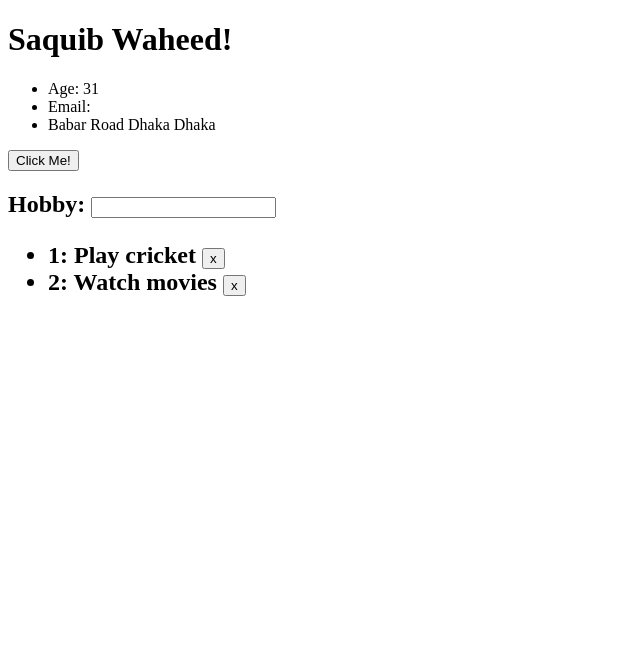
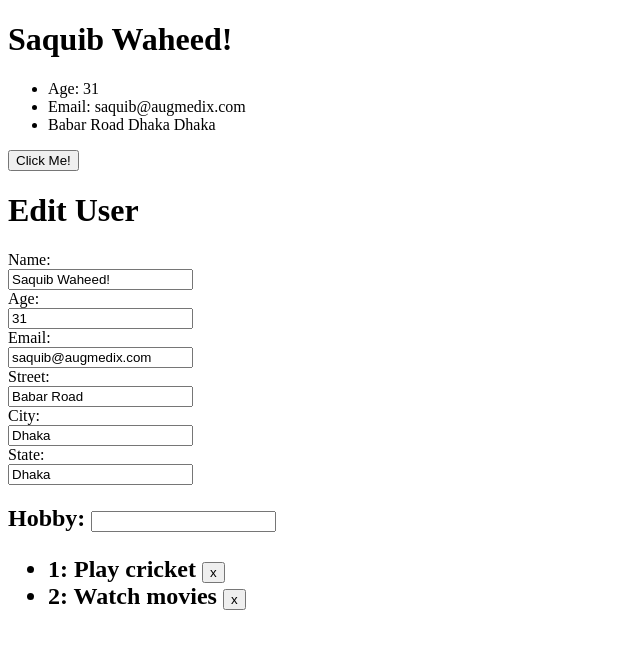
Before and after one commit to saquibw/angular-playground, an Angular app: page / in a window 1280 px wide. Shown: the top 648 px of the page, without its empty margins (0-640 px from the left). Built offline with nearby package versions, Linux system fonts and the light colour scheme.

Commit message:
Two way data binding implemented

```diff
--- a/src/app/app.module.ts
+++ b/src/app/app.module.ts
@@ -1,5 +1,6 @@
 import { BrowserModule } from '@angular/platform-browser';
 import { NgModule } from '@angular/core';
+import { FormsModule } from '@angular/forms';
 
 import { AppComponent } from './app.component';
 import { UserComponent } from './components/user/user.component';
@@ -9,7 +10,8 @@
     AppComponent, UserComponent
   ],
   imports: [//Module goes here
-    BrowserModule
+    BrowserModule,
+    FormsModule
   ],
   providers: [],//Service goes here
   bootstrap: [AppComponent]//Root component
--- a/src/app/components/user/user.component.html
+++ b/src/app/components/user/user.component.html
@@ -7,6 +7,36 @@
         </ul>
 
         <button (click)="onClick()">Click Me!</button>
+
+        <h1>
+            Edit User
+        </h1>
+            <form>
+                <div>
+                    <label for="name">Name:</label><br>
+                    <input type="text" [(ngModel)]="name" name="name">
+                </div>
+                <div>
+                    <label for="age">Age:</label><br>
+                    <input type="number" [(ngModel)]="age" name="age">
+                </div>
+                <div>
+                    <label for="email">Email:</label><br>
+                    <input type="text" [(ngModel)]="email" name="email">
+                </div>
+                <div>
+                        <label for="street">Street:</label><br>
+                        <input type="text" [(ngModel)]="address.street" name="street">
+                    </div>
+                    <div>
+                            <label for="city">City:</label><br>
+                            <input type="text" [(ngModel)]="address.city" name="city">
+                        </div>
+                        <div>
+                                <label for="state">State:</label><br>
+                                <input type="text" [(ngModel)]="address.state" name="state">
+                            </div>
+            </form>
 
             <h2>
             <form (submit)="addHobby(hobby.value)">
--- a/src/app/components/user/user.component.ts
+++ b/src/app/components/user/user.component.ts
@@ -24,6 +24,7 @@
 
     this.name = 'Saquib Waheed!'
     this.age = 31;
+    this.email = 'saquib@augmedix.com';
     this.address = {
       street:'Babar Road',
       city:'Dhaka',
```
Lines whose indentation alone changed are shown as unchanged.
